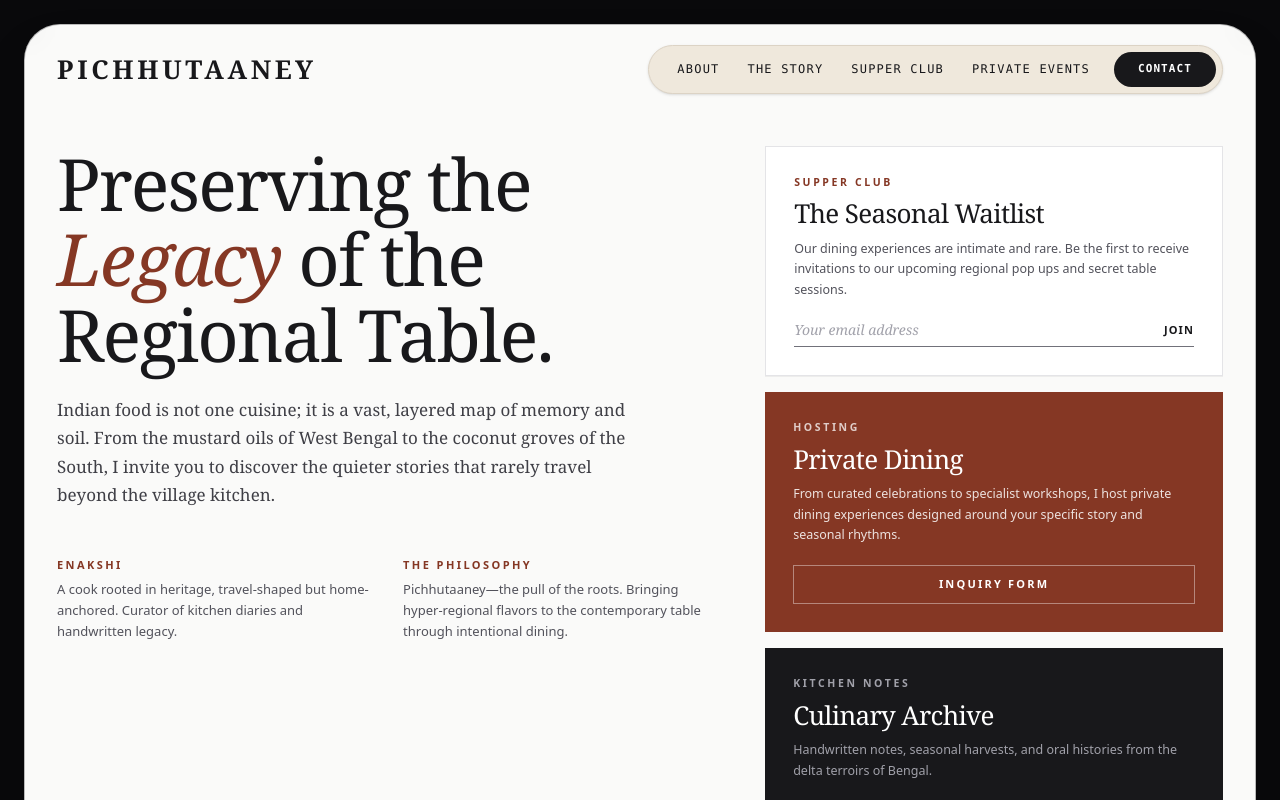
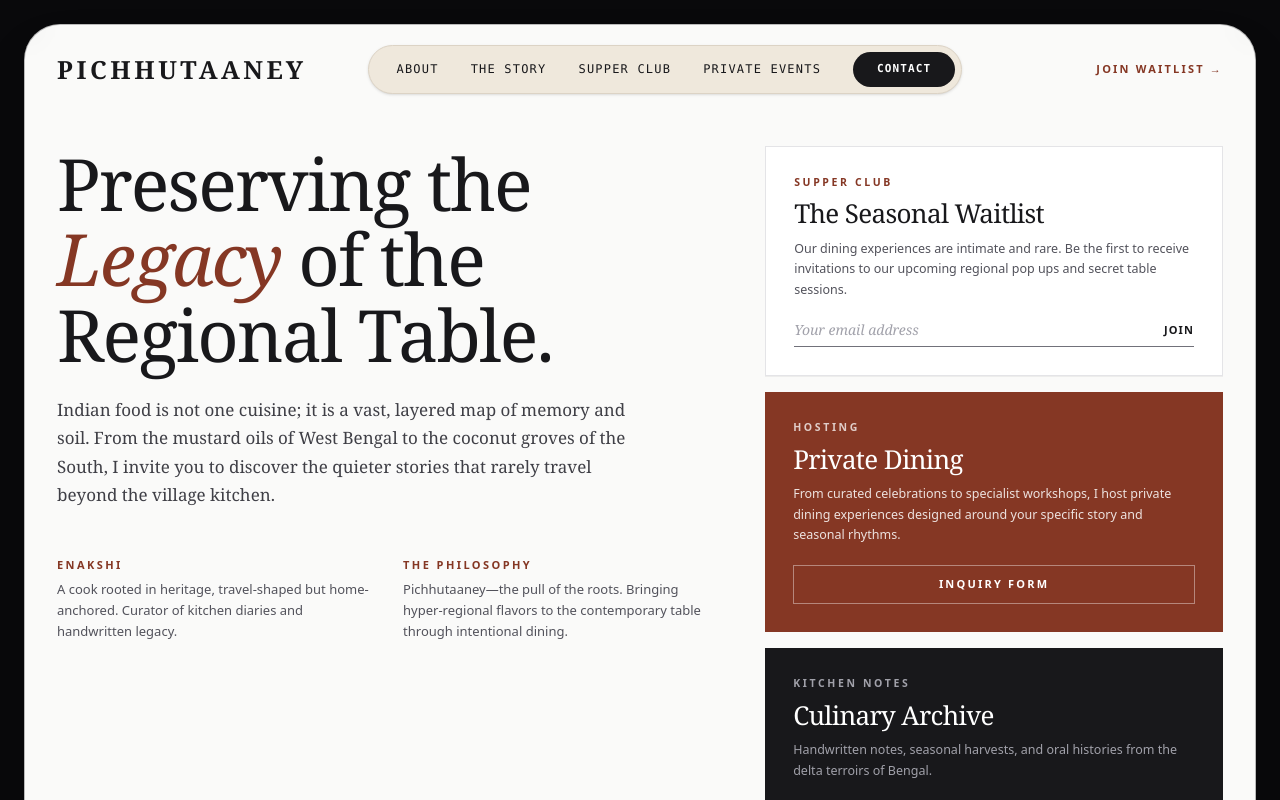
Before and after one commit to Rumpakoley/Pichutaaney, a React (Vite) app: page / in a window 1280 px wide. Shown: the top 800 px of the page. Built offline with nearby package versions, Linux system fonts and the light colour scheme.

Commit message:
Center floating pill capsule navbar across the header

```diff
--- a/src/components/Navbar.tsx
+++ b/src/components/Navbar.tsx
@@ -35,16 +35,19 @@ export const Navbar: React.FC<NavbarProps> = ({ onOpenLedger: _onOpenLedger, wai
     >
       <div className="max-w-7xl mx-auto px-4 sm:px-6 lg:px-8">
         <div className="flex items-center justify-between">
-          {/* Brand Logo */}
-          <a href="#" className="flex items-center text-left group">
-            <span className="font-serif text-2xl sm:text-[26px] font-bold tracking-[0.14em] uppercase text-[#18181B] group-hover:text-[#853724] transition-colors">
+          {/* Left: Brand Logo */}
+          <div className="flex-shrink-0 min-w-[200px] text-left">
+            <a href="#" className="inline-block group">
+              <span className="font-serif text-2xl sm:text-[25px] font-bold tracking-[0.14em] uppercase text-[#18181B] group-hover:text-[#853724] transition-colors">
                 PICHHUTAANEY
               </span>
             </a>
+          </div>
 
-          {/* Desktop Floating Pill / Capsule Navbar (Matches Reference Image 2) */}
-          <nav className="hidden lg:flex items-center bg-[#EFE8DC] border border-[#DCD3C5] rounded-full p-1.5 pl-7 pr-1.5 shadow-sm text-xs font-mono tracking-widest text-[#18181B]">
-            <div className="flex items-center space-x-7">
+          {/* Center: Floating Pill / Capsule Navbar */}
+          <div className="hidden md:flex flex-1 justify-center items-center px-4">
+            <nav className="flex items-center bg-[#EFE8DC] border border-[#DCD3C5] rounded-full p-1.5 pl-7 pr-1.5 shadow-sm text-xs font-mono tracking-widest text-[#18181B]">
+              <div className="flex items-center space-x-6 lg:space-x-8">
                 {primaryLinks.map((link) => (
                   <a
                     key={link.name}
@@ -59,32 +62,22 @@ export const Navbar: React.FC<NavbarProps> = ({ onOpenLedger: _onOpenLedger, wai
               {/* Encased Dark Pill Button for CONTACT */}
               <a
                 href="#get-in-touch"
-              className="ml-6 bg-[#18181B] text-white px-6 py-2.5 rounded-full font-bold uppercase tracking-widest text-[11px] hover:bg-[#853724] hover:shadow-md transition-all duration-200"
+                className="ml-6 lg:ml-8 bg-[#18181B] text-white px-6 py-2.5 rounded-full font-bold uppercase tracking-widest text-[11px] hover:bg-[#853724] hover:shadow-md transition-all duration-200"
               >
                 CONTACT
               </a>
             </nav>
+          </div>
 
-          {/* Tablet (md to lg) compact version */}
-          <nav className="hidden md:flex lg:hidden items-center bg-[#EFE8DC] border border-[#DCD3C5] rounded-full p-1 pl-5 pr-1 shadow-sm text-[11px] font-mono tracking-wider text-[#18181B]">
-            <div className="flex items-center space-x-4">
-              {primaryLinks.map((link) => (
+          {/* Right: Balance spacer / Desk Shortcut */}
+          <div className="hidden md:flex flex-shrink-0 min-w-[200px] justify-end items-center">
             <a
-                  key={link.name}
-                  href={link.href}
-                  className="hover:text-[#853724] font-medium transition-colors py-1"
+              href="#supper-club"
+              className="text-[11px] font-sans uppercase tracking-[0.2em] font-semibold text-[#853724] hover:text-[#18181B] transition-colors"
             >
-                  {link.name}
+              JOIN WAITLIST →
             </a>
-              ))}
           </div>
-            <a
-              href="#get-in-touch"
-              className="ml-4 bg-[#18181B] text-white px-4 py-2 rounded-full font-bold uppercase tracking-wider text-[10px] hover:bg-[#853724] transition-colors"
-            >
-              CONTACT
-            </a>
-          </nav>
 
           {/* Mobile menu toggle */}
           <div className="flex items-center md:hidden">
```
Lines whose indentation alone changed are shown as unchanged.
